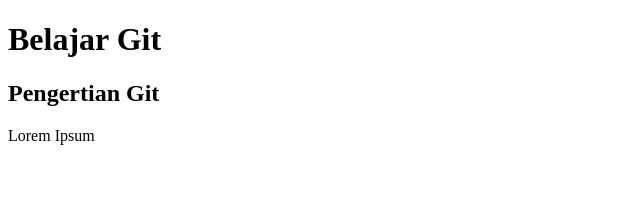
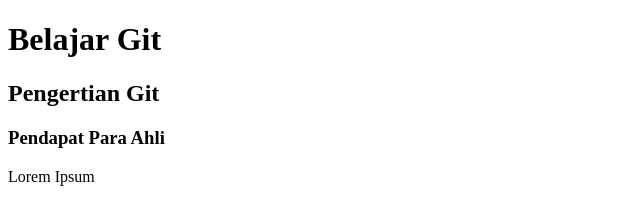
Before and after one commit to faipmardoni/Testing, a plain HTML site: page index.html in a window 1280 px wide. Shown: the whole page, without its empty margins (0-640 px from the left). Drawn offline with Linux system fonts and the light colour scheme.

Commit message:
tambah h3

```diff
--- a/index.html
+++ b/index.html
@@ -6,6 +6,7 @@
 <body>
     <h1>Belajar Git</h1>
     <h2>Pengertian Git</h2>
+    <h3>Pendapat Para Ahli</h3>
     <p>Lorem Ipsum</p>
 </body>
 </html>
```
